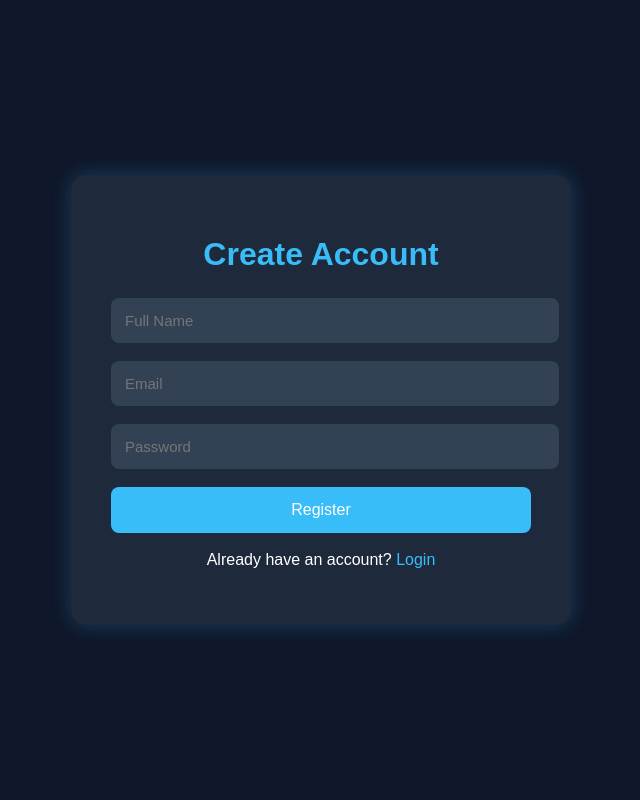
After one commit to itzsanju1720/SkillBridge-AI, a Flask app: page /register in a window 1280 px wide. The commit adds this page. Shown: the whole page, without its empty margins (319-959 px from the left). Run offline with Flask 3, Linux system fonts and the light colour scheme.

Commit message:
Updated login, registration, dashboard and history

```diff
--- a/app.py
+++ b/app.py
@@ -3,8 +3,9 @@ import google.generativeai as genai
 from dotenv import load_dotenv
 import os
 import PyPDF2
-from database import db, Resume
+from database import db, Resume, User
 from sqlalchemy import desc
+from flask import session
 
 # -----------------------------
 # Load Environment Variables
@@ -16,6 +17,7 @@ genai.configure(api_key=os.getenv("GEMINI_API_KEY"))
 model = genai.GenerativeModel("gemini-2.5-flash")
 
 app = Flask(__name__)
+app.secret_key = "skillbridge_secret"
 app.config["SQLALCHEMY_DATABASE_URI"] = "sqlite:///skillbridge.db"
 app.config["SQLALCHEMY_TRACK_MODIFICATIONS"] = False
 
@@ -32,6 +34,8 @@ os.makedirs(UPLOAD_FOLDER, exist_ok=True)
 
 USER_EMAIL = "admin@skillbridge.com"
 USER_PASSWORD = "123456"
+
+
 
 # -----------------------------
 # Home
@@ -52,17 +56,55 @@ def login():
 
         email = request.form.get("email")
         password = request.form.get("password")
+        user = User.query.filter_by(
+            email=email,
+            password=password
+        ).first()
 
-        if email == USER_EMAIL and password == USER_PASSWORD:
-            return redirect(url_for("dashboard"))
+        if user:
+
+           session["user_id"] = user.id
+           session["user_name"] = user.name
+
+           return redirect(url_for("dashboard"))
 
         else:
-            return render_template(
+             return render_template(
                 "login.html",
                 error="Invalid Email or Password"
             )
 
     return render_template("login.html")
+
+@app.route("/register", methods=["GET", "POST"])
+def register():
+
+    if request.method == "POST":
+
+        name = request.form.get("name")
+        email = request.form.get("email")
+        password = request.form.get("password")
+
+        existing = User.query.filter_by(email=email).first()
+
+        if existing:
+            return render_template(
+                "register.html",
+                error="Email already exists"
+            )
+
+        user = User(
+            name=name,
+            email=email,
+            password=password
+        )
+
+        db.session.add(user)
+        db.session.commit()
+
+        return redirect(url_for("login"))
+
+    return render_template("register.html")
 
 # -----------------------------
 # Dashboard
@@ -70,7 +112,14 @@ def login():
 
 @app.route("/dashboard")
 def dashboard():
-    return render_template("dashboard.html")
+
+    if "user_id" not in session:
+        return redirect(url_for("login"))
+
+    return render_template(
+        "dashboard.html",
+        username=session["user_name"]
+    )
 
 # -----------------------------
 # Resume Upload Page
@@ -277,7 +326,8 @@ Resume:
 
     new_resume = Resume(
         filename=file.filename,
-        result=response.text
+        result=response.text,
+        user_id=session["user_id"]
     )
 
     db.session.add(new_resume)
@@ -295,7 +345,9 @@ Resume:
 @app.route("/history")
 def history():
 
-    reports = Resume.query.order_by(desc(Resume.id)).all()
+    reports = Resume.query.filter_by(
+       user_id=session["user_id"]
+    ).order_by(desc(Resume.id)).all()
 
     return render_template(
         "history.html",
@@ -303,6 +355,9 @@ def history():
     )
 @app.route("/logout")
 def logout():
+
+    session.clear()
+
     return redirect(url_for("login"))
 
 
--- a/database.py
+++ b/database.py
@@ -17,3 +17,5 @@ class Resume(db.Model):
     filename = db.Column(db.String(200))
 
     result = db.Column(db.Text)
+
+    user_id = db.Column(db.Integer, db.ForeignKey("user.id"))
--- a/templates/login.html
+++ b/templates/login.html
@@ -121,6 +121,7 @@ Login
 
 <div class="signup">
 <p>New User?
+<a href="/register">Create Account</a>
 <a href="/">Back to Home</a>
 </p>
 </div>
--- /dev/null
+++ b/templates/register.html
@@ -0,0 +1,131 @@
+<!DOCTYPE html>
+<html lang="en">
+
+<head>
+<meta charset="UTF-8">
+<meta name="viewport" content="width=device-width, initial-scale=1.0">
+
+<title>SkillBridge AI | Register</title>
+
+<style>
+
+body{
+    margin:0;
+    font-family:Arial, sans-serif;
+    background:#0f172a;
+    display:flex;
+    justify-content:center;
+    align-items:center;
+    height:100vh;
+}
+
+.register-box{
+    width:420px;
+    background:#1e293b;
+    padding:40px;
+    border-radius:15px;
+    box-shadow:0 0 20px rgba(56,189,248,.25);
+}
+
+h1{
+    text-align:center;
+    color:#38bdf8;
+    margin-bottom:25px;
+}
+
+input{
+    width:100%;
+    padding:14px;
+    margin-bottom:18px;
+    border:none;
+    border-radius:8px;
+    background:#334155;
+    color:white;
+    font-size:15px;
+}
+
+input:focus{
+    outline:2px solid #38bdf8;
+}
+
+button{
+    width:100%;
+    padding:14px;
+    border:none;
+    border-radius:8px;
+    background:#38bdf8;
+    color:white;
+    font-size:16px;
+    cursor:pointer;
+}
+
+button:hover{
+    background:#0284c7;
+}
+
+p{
+    text-align:center;
+    color:white;
+    margin-top:18px;
+}
+
+a{
+    color:#38bdf8;
+    text-decoration:none;
+}
+
+.error{
+    color:red;
+    text-align:center;
+    margin-top:10px;
+}
+
+</style>
+
+</head>
+
+<body>
+
+<div class="register-box">
+
+<h1>Create Account</h1>
+
+<form method="POST">
+
+<input
+type="text"
+name="name"
+placeholder="Full Name"
+required>
+
+<input
+type="email"
+name="email"
+placeholder="Email"
+required>
+
+<input
+type="password"
+name="password"
+placeholder="Password"
+required>
+
+<button type="submit">
+Register
+</button>
+
+</form>
+
+{% if error %}
+<p class="error">{{ error }}</p>
+{% endif %}
+
+<p>
+Already have an account?
+<a href="/login">Login</a>
+</p>
+
+</div>
+
+</body>
+</html>
```
Also changed, not shown: register.html (added, +75 -0 lines), templates/dashboard.html (+5 -5 lines).
